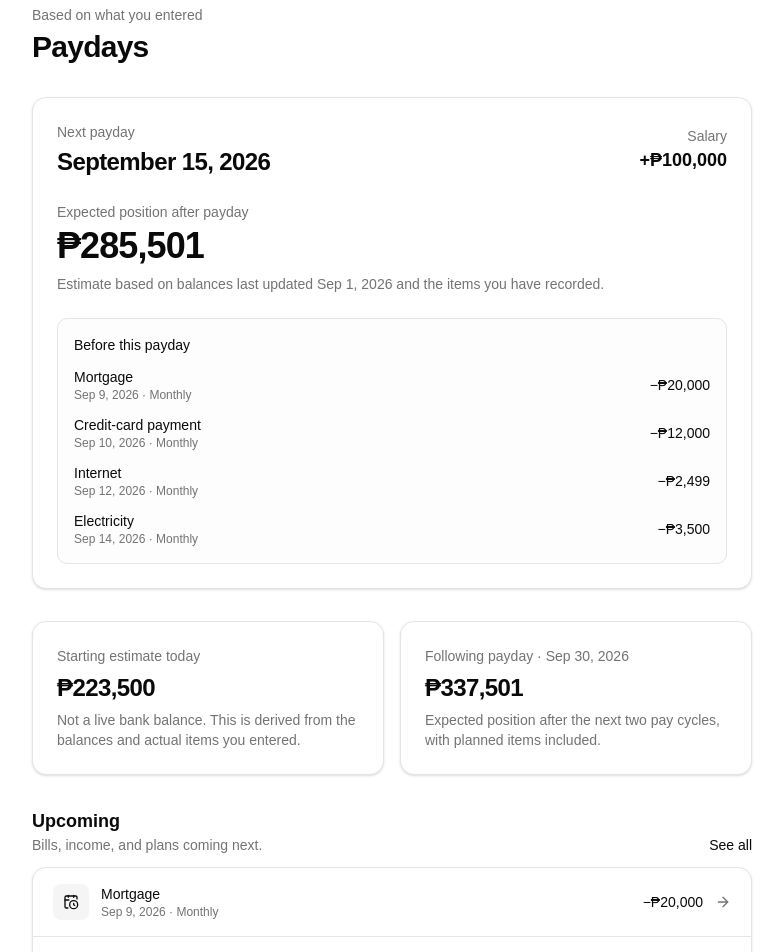
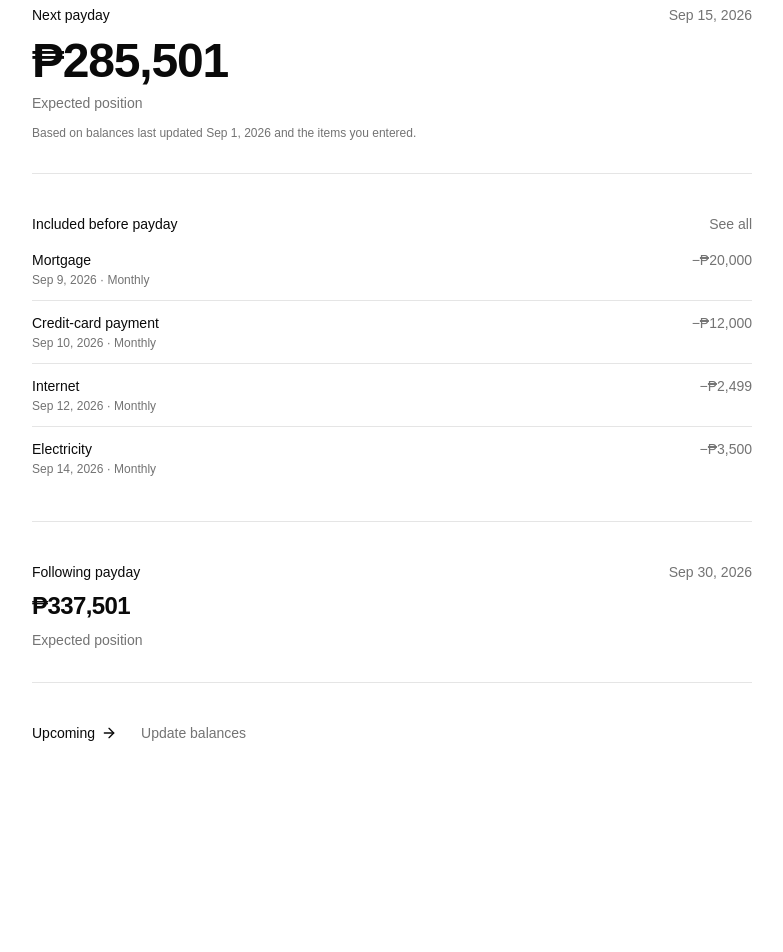
Before and after one commit to stanxaf/cashflow, a Next.js app: page /paydays in a window 1280 px wide. Shown: the part 100-1052 px from the top of the page, without its empty margins (248-1031 px from the left). After the commit the page ends 891 px from the top, so only its background shows below. Built offline with nearby package versions, Linux system fonts and the light colour scheme.

Commit message:
Reduce home to payday positions and assumptions

```diff
--- a/src/app/(app)/paydays/page.tsx
+++ b/src/app/(app)/paydays/page.tsx
@@ -1,17 +1,13 @@
 import Link from "next/link";
-import { ArrowRight, CalendarClock } from "lucide-react";
-import { Badge } from "@/components/ui/badge";
-import { buttonVariants } from "@/components/ui/button";
-import { Card, CardContent, CardDescription, CardHeader, CardTitle } from "@/components/ui/card";
+import { ArrowRight } from "lucide-react";
 import {
   estimatedPositionToday,
   latestLiquidBalanceDate,
   obligationsThrough,
   positionAt,
-  upcomingEvents,
   upcomingPaydays,
 } from "@/lib/seed-data";
-import { cn, formatDate, formatPHP } from "@/lib/utils";
+import { formatDate, formatPHP } from "@/lib/utils";
 
 export default function PaydaysPage() {
   const paydays = upcomingPaydays();
@@ -20,110 +16,68 @@ export default function PaydaysPage() {
   const nextPosition = nextPayday ? positionAt(nextPayday.date) : estimatedPositionToday();
   const followingPosition = followingPayday ? positionAt(followingPayday.date) : nextPosition;
   const obligations = nextPayday ? obligationsThrough(nextPayday.date) : [];
-  const upcoming = upcomingEvents().slice(0, 5);
 
   return (
-    <div className="space-y-8">
-      <div>
-        <p className="text-sm text-muted-foreground">Based on what you entered</p>
-        <h1 className="mt-1 text-2xl font-semibold tracking-tight sm:text-3xl">Paydays</h1>
+    <div className="space-y-10">
+      <section className="space-y-3 border-b pb-8">
+        <div className="flex items-baseline justify-between gap-4">
+          <p className="text-sm font-medium">Next payday</p>
+          {nextPayday && <p className="text-sm text-muted-foreground">{formatDate(nextPayday.date, { month: "short", day: "numeric" })}</p>}
         </div>
 
-      {nextPayday && (
-        <Card>
-          <CardHeader className="space-y-3">
-            <div className="flex flex-wrap items-center justify-between gap-3">
         <div>
-                <CardDescription>Next payday</CardDescription>
-                <CardTitle className="mt-1 text-2xl">{formatDate(nextPayday.date, { month: "long", day: "numeric" })}</CardTitle>
+          <p className="text-4xl font-semibold tracking-tight tabular-nums sm:text-5xl">{formatPHP(nextPosition)}</p>
+          <p className="mt-2 text-sm text-muted-foreground">Expected position</p>
         </div>
-              <div className="text-right">
-                <p className="text-sm text-muted-foreground">{nextPayday.title}</p>
-                <p className="text-lg font-semibold tabular-nums">+{formatPHP(nextPayday.amount)}</p>
+
+        <p className="text-xs text-muted-foreground">
+          Based on balances last updated {formatDate(latestLiquidBalanceDate(), { month: "short", day: "numeric" })} and the items you entered.
+        </p>
+      </section>
+
+      {obligations.length > 0 && (
+        <section className="space-y-3 border-b pb-8">
+          <div className="flex items-center justify-between gap-4">
+            <h2 className="text-sm font-medium">Included before payday</h2>
+            <Link href="/upcoming" className="text-sm text-muted-foreground hover:text-foreground">See all</Link>
           </div>
-            </div>
-          </CardHeader>
-          <CardContent className="space-y-6">
-            <div>
-              <p className="text-sm text-muted-foreground">Expected position after payday</p>
-              <p className="mt-1 text-4xl font-semibold tracking-tight tabular-nums">{formatPHP(nextPosition)}</p>
-              <p className="mt-2 max-w-xl text-sm text-muted-foreground">
-                Estimate based on balances last updated {formatDate(latestLiquidBalanceDate(), { month: "short", day: "numeric" })} and the items you have recorded.
+
+          <div className="divide-y">
+            {obligations.map((event) => (
+              <Link
+                href={`/items/${event.id}/edit`}
+                key={event.id}
+                className="grid grid-cols-[1fr_auto] gap-4 py-3 first:pt-1 hover:text-foreground"
+              >
+                <div className="min-w-0">
+                  <p className="truncate text-sm font-medium">{event.title}</p>
+                  <p className="mt-0.5 text-xs text-muted-foreground">
+                    {formatDate(event.date, { month: "short", day: "numeric" })}{event.recurring ? ` · ${event.recurring}` : ""}
                   </p>
                 </div>
-
-            <div className="rounded-lg border bg-muted/20 p-4">
-              <p className="text-sm font-medium">Before this payday</p>
-              <div className="mt-3 space-y-3">
-                {obligations.map((event) => (
-                  <div key={event.id} className="flex items-center justify-between gap-4 text-sm">
-                    <div className="min-w-0">
-                      <p className="truncate font-medium">{event.title}</p>
-                      <p className="text-xs text-muted-foreground">{formatDate(event.date, { month: "short", day: "numeric" })}{event.recurring ? ` · ${event.recurring}` : ""}</p>
-                    </div>
-                    <span className="font-medium tabular-nums">−{formatPHP(event.amount)}</span>
-                  </div>
+                <p className="text-sm tabular-nums text-muted-foreground">−{formatPHP(event.amount)}</p>
+              </Link>
             ))}
           </div>
-            </div>
-          </CardContent>
-        </Card>
+        </section>
       )}
 
-      <div className="grid gap-4 sm:grid-cols-2">
-        <Card>
-          <CardHeader>
-            <CardDescription>Starting estimate today</CardDescription>
-            <CardTitle className="text-2xl tabular-nums">{formatPHP(estimatedPositionToday())}</CardTitle>
-            <CardDescription>Not a live bank balance. This is derived from the balances and actual items you entered.</CardDescription>
-          </CardHeader>
-        </Card>
+      {followingPayday && (
+        <section className="space-y-2 border-b pb-8">
+          <div className="flex items-baseline justify-between gap-4">
+            <p className="text-sm font-medium">Following payday</p>
+            <p className="text-sm text-muted-foreground">{formatDate(followingPayday.date, { month: "short", day: "numeric" })}</p>
+          </div>
+          <p className="text-2xl font-semibold tracking-tight tabular-nums">{formatPHP(followingPosition)}</p>
+          <p className="text-sm text-muted-foreground">Expected position</p>
+        </section>
+      )}
 
-        {followingPayday && (
-          <Card>
-            <CardHeader>
-              <CardDescription>Following payday · {formatDate(followingPayday.date, { month: "short", day: "numeric" })}</CardDescription>
-              <CardTitle className="text-2xl tabular-nums">{formatPHP(followingPosition)}</CardTitle>
-              <CardDescription>Expected position after the next two pay cycles, with planned items included.</CardDescription>
-            </CardHeader>
-          </Card>
-        )}
-      </div>
-
-      <section className="space-y-3">
-        <div className="flex items-end justify-between gap-4">
-          <div>
-            <h2 className="text-lg font-semibold">Upcoming</h2>
-            <p className="text-sm text-muted-foreground">Bills, income, and plans coming next.</p>
-          </div>
-          <Link href="/upcoming" className="text-sm font-medium">See all</Link>
-        </div>
-
-        <Card>
-          <CardContent className="divide-y p-0">
-            {upcoming.map((event) => (
-              <Link href={`/items/${event.id}/edit`} key={event.id} className="flex items-center gap-3 px-5 py-4 hover:bg-muted/30">
-                <div className="flex h-9 w-9 shrink-0 items-center justify-center rounded-md bg-muted">
-                  <CalendarClock className="h-4 w-4" />
-                </div>
-                <div className="min-w-0 flex-1">
-                  <div className="flex flex-wrap items-center gap-2">
-                    <p className="truncate text-sm font-medium">{event.title}</p>
-                    {event.state === "planned" && <Badge className="bg-muted text-muted-foreground">Planned</Badge>}
-                  </div>
-                  <p className="text-xs text-muted-foreground">{formatDate(event.date, { month: "short", day: "numeric" })}{event.recurring ? ` · ${event.recurring}` : ""}</p>
-                </div>
-                <span className="text-sm font-medium tabular-nums">{event.type === "income" ? "+" : "−"}{formatPHP(event.amount)}</span>
-                <ArrowRight className="h-4 w-4 text-muted-foreground" />
+      <div className="flex flex-wrap items-center gap-x-6 gap-y-3 text-sm">
+        <Link href="/upcoming" className="inline-flex items-center gap-1.5 font-medium hover:underline">
+          Upcoming <ArrowRight className="h-4 w-4" />
         </Link>
-            ))}
-          </CardContent>
-        </Card>
-      </section>
-
-      <div className="flex flex-wrap gap-3">
-        <Link href="/items/new" className={cn(buttonVariants())}>Add upcoming item</Link>
-        <Link href="/accounts" className={cn(buttonVariants({ variant: "outline" }))}>Update starting balances</Link>
+        <Link href="/accounts" className="text-muted-foreground hover:text-foreground">Update balances</Link>
       </div>
     </div>
   );
```
Lines whose indentation alone changed are shown as unchanged.
